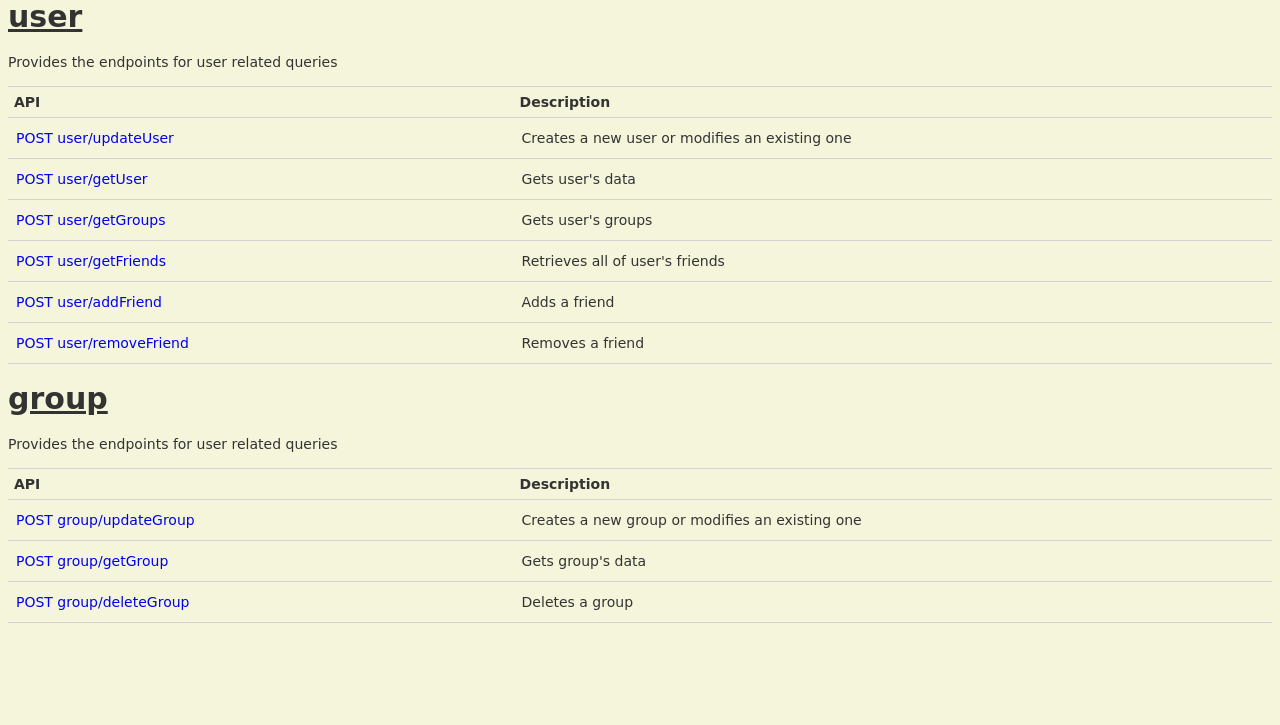
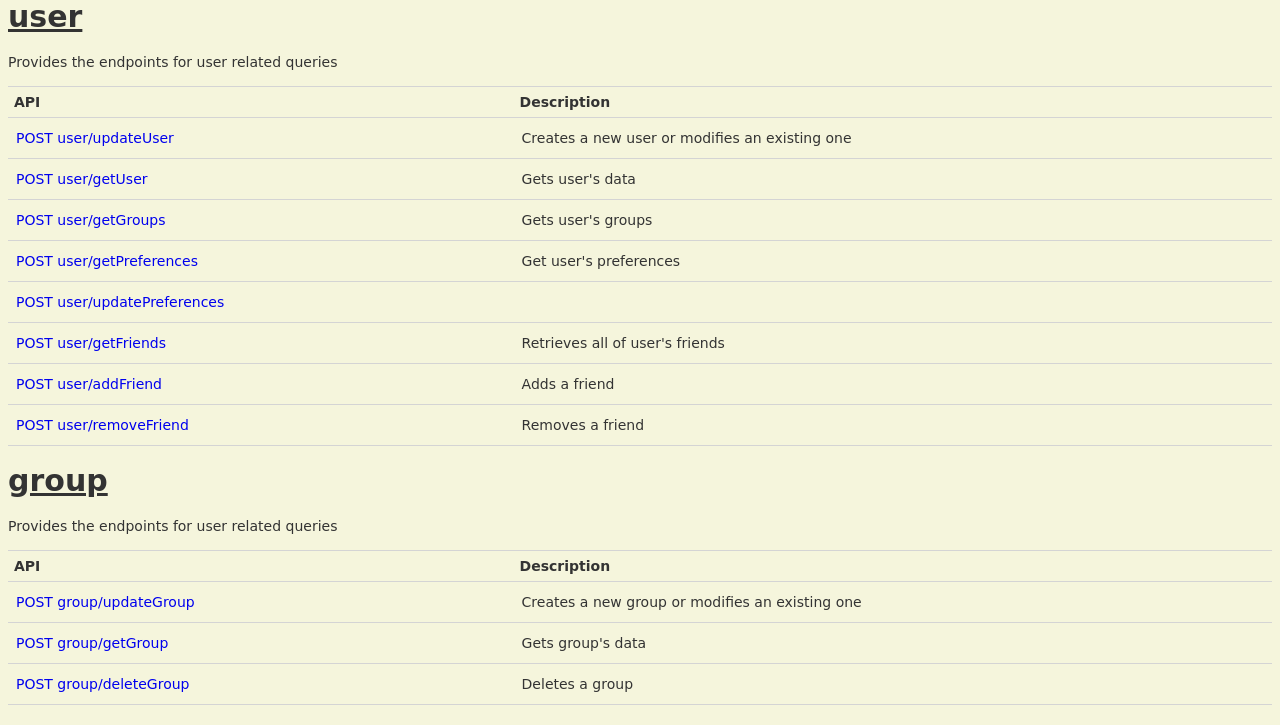
Before and after one commit to mcclainandrew/lunchrollServer, a Flask app: page /help in a window 1280 px wide. Shown: the part 391-1116 px from the top of the page. Before the commit the page ends 1014 px from the top, so only its background shows below. Run offline with Flask 2, Linux system fonts and the light colour scheme.

Commit message:
added help pages, still problems with login

```diff
--- a/app/templates/apihelp.html
+++ b/app/templates/apihelp.html
@@ -72,6 +72,18 @@
 			<td class="api-name"><a href="help/user/getGroups">POST user/getGroups</a></td>
 			<td class="api-documentation">
 				<p>Gets user's groups</p>
+			</td>
+		</tr>
+		<tr>
+			<td class="api-name"><a href="help/user/getPreferences">POST user/getPreferences</a></td>
+			<td class="api-documentation">
+				<p>Get user's preferences</p>
+			</td>
+		</tr>
+		<tr>
+			<td class="api-name"><a href="help/user/updatePreferences">POST user/updatePreferences</a></td>
+			<td class="api-documentation">
+				<p></p>
 			</td>
 		</tr>
 			<tr>
--- a/app/views.py
+++ b/app/views.py
@@ -52,6 +52,16 @@ def helpUserGetUser(name=None):
 def helpUserGetGroups(name=None):
     return render_template("user/getGroups.html", name=name)
 
+@app.route('/help/user/getPreferences')
+@app.route('/help/user/getPreferences/<name>')
+def helpUserGetPreferences(name=None):
+    return render_template("user/getPreferences.html", name=name)
+
+@app.route('/help/user/updatePreferences')
+@app.route('/help/user/updatePreferences/<name>')
+def helpUserGetPreferences(name=None):
+    return render_template("user/updatePreferences.html", name=name)
+
 @app.route('/help/user/getFriends')
 @app.route('/help/user/getFriends/<name>')
 def helpUserGetFriends(name=None):
```
